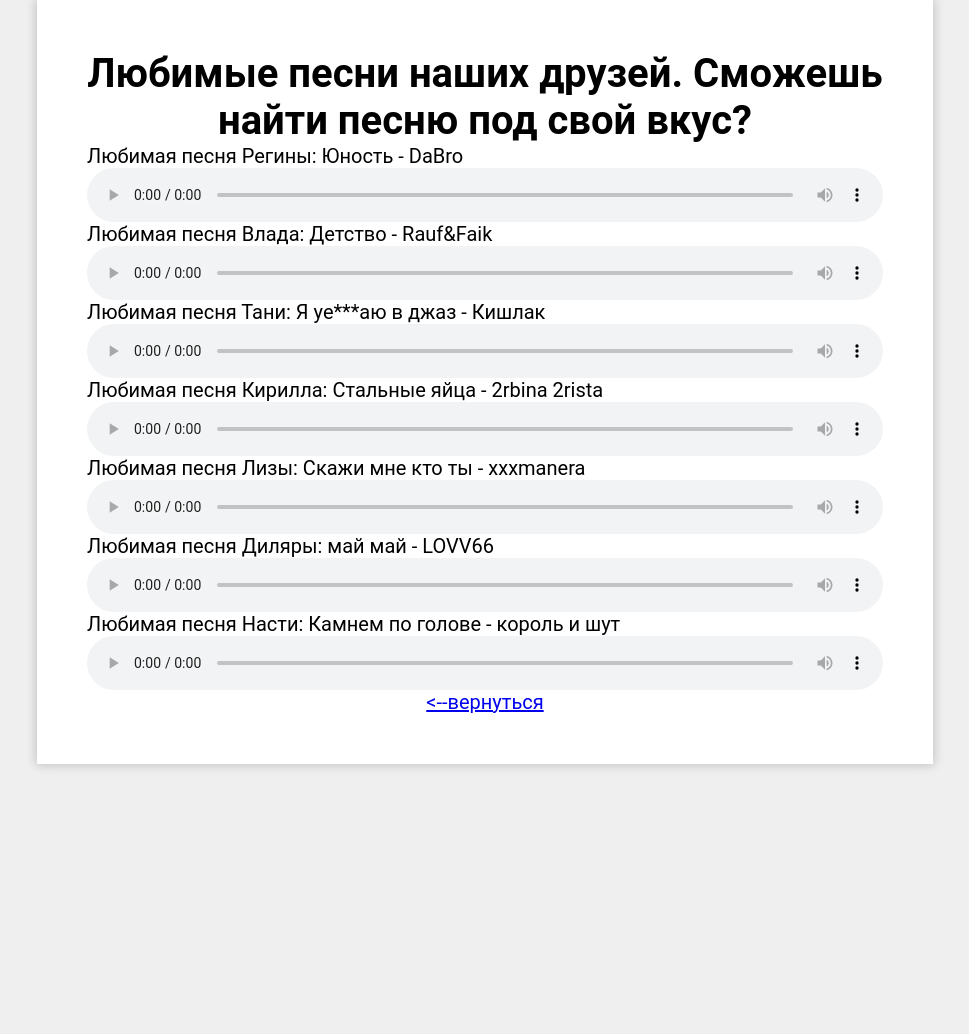
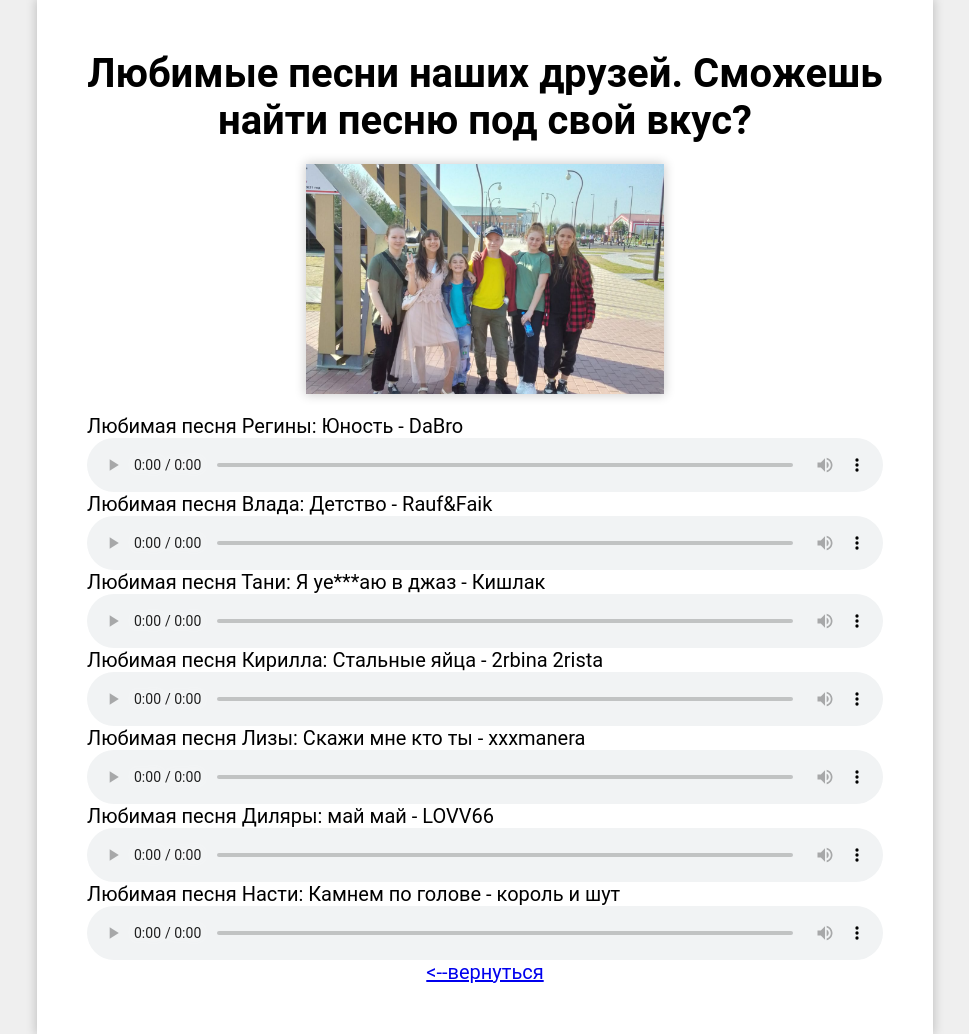
Before and after one commit to Settng2012/Settng2012.github.io, a plain HTML site: page app_module2.02/index2.html in a window 1280 px wide. Shown: the whole page, without its empty margins (155-1124 px from the left). Before the commit the page ends 800 px from the top, so only its background shows below. Drawn offline with Linux system fonts and the light colour scheme; a web font is replaced by a local one.

Commit message:
main2.css

```diff
--- a/app_module2.02/css/main2.css
+++ b/app_module2.02/css/main2.css
@@ -26,6 +26,21 @@ main{
 
 }
 
+.photo{
+    width: calc(50% - 40px);
+    height: calc((35vw - 40px ) / 16 * 9);
+    margin: 20px;
+    background-position: center;
+    background-size: cover;
+    transition: all 0.5s ease;
+    box-shadow: 0 0 10px 1px rgba(0, 0, 0, 0.2);
+}
+
+.photo:hover{
+    transform: rotate(3deg) scale(1.07);
+    box-shadow: 0 0 10px 1px rgba(0, 0, 0, 0.2);
+}
+
 h1{
     width: 100%;
     text-align: center;
@@ -42,3 +57,7 @@ audio{
     justify-content: center;
     width: 100%;
 }
+
+.photo1 {
+    background-image: url(../img/img1.jpg);
+}
```
